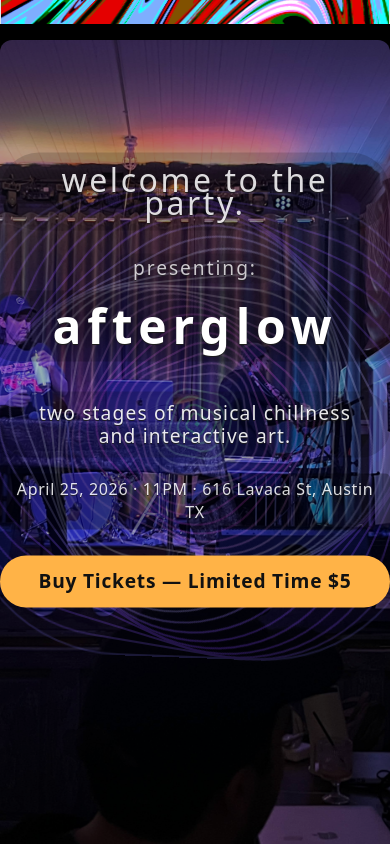
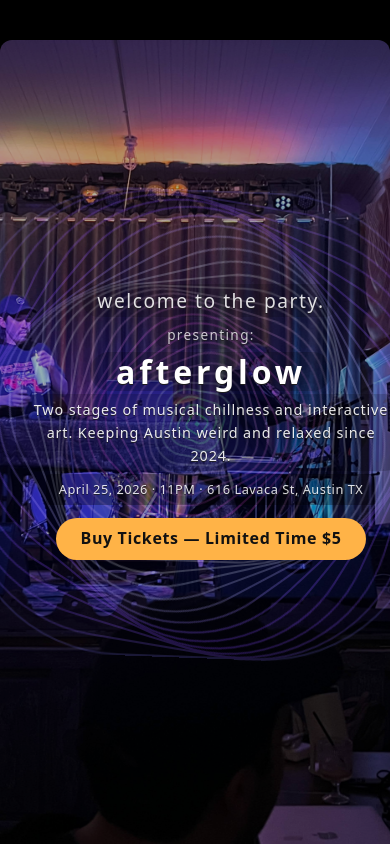
Before and after one commit to JMD1986/afterGlow, a React (Vite) app: page /#/eventInfo in a window 390 px wide. Shown: the top 844 px of the page. Built offline with nearby package versions, Linux system fonts and the light colour scheme.

Commit message:
adjusting mobile views

```diff
--- a/src/App.css
+++ b/src/App.css
@@ -4,7 +4,7 @@
   align-items: center;
   justify-content: center;
   min-height: 100dvh;
-  padding: 24px;
+  padding: 0;
   text-align: center;
   box-sizing: border-box;
 }
--- a/src/components/EventInfo.css
+++ b/src/components/EventInfo.css
@@ -58,7 +58,7 @@
 /* ── hero image full viewport ── */
 .event-hero-image-container {
   position: relative;
-  width: 100vw;
+  width: 100%;
   height: 100vh;
   min-height: 100svh;
   overflow: hidden;
@@ -66,11 +66,10 @@
   align-items: flex-end;
   justify-content: center;
   background: #000;
-  margin-top: -24px;
 }
 
 .event-hero-image {
-  width: 100vw;
+  width: 100%;
   height: 100vh;
   min-height: 100svh;
   object-fit: cover;
@@ -95,17 +94,17 @@
 
 .event-hero-welcome {
   position: absolute;
-  left: 50%;
-  top: 45%;
-  transform: translate(-50%, -50%);
+  inset: 0;
   z-index: 3;
-  width: 100vw;
+  width: 100%;
   text-align: center;
   pointer-events: none;
   display: flex;
   flex-direction: column;
   align-items: center;
-  gap: 0.4em;
+  justify-content: center;
+  gap: 0.2em;
+  padding: 1em;
 }
 
 .event-hero-welcome span {
@@ -117,8 +116,8 @@
   text-shadow: 0 2px 16px rgba(0,0,0,0.45), 0 1px 0 #222;
   background: rgba(0,0,0,0.18);
   border-radius: 1.5em;
-  padding: 0.5em 1.5em;
-  margin-bottom: 0.5em;
+  padding: 0.3em 1.2em;
+  margin-bottom: 0;
   pointer-events: auto;
 }
 
@@ -466,3 +465,48 @@
     padding: 0.7em 2.5em;
   }
 }
+
+/* ── small screens (375px and below) ── */
+@media (max-width: 400px) {
+  .event-hero-welcome span {
+    font-size: 1.4rem;
+    padding: 0.25em 0.8em;
+  }
+
+  .hero-welcome-line {
+    font-size: 1.2rem !important;
+  }
+
+  .hero-presenting {
+    font-size: 0.85rem !important;
+  }
+
+  .hero-title {
+    font-size: 2rem !important;
+  }
+
+  .hero-subtitle {
+    font-size: 0.9rem !important;
+  }
+
+  .hero-details {
+    font-size: 0.8rem !important;
+  }
+
+  .hero-byob {
+    font-size: 1rem !important;
+  }
+
+  .hero-cta {
+    font-size: 1rem;
+    padding: 0.6em 1.5em;
+  }
+
+  .event-section-text p {
+    font-size: 1.1rem;
+  }
+
+  .event-section-text h2 {
+    font-size: 1.5rem;
+  }
+}
--- a/src/components/EventInfo.tsx
+++ b/src/components/EventInfo.tsx
@@ -201,7 +201,7 @@ export default function EventInfo() {
           <span className="hero-presenting">presenting:</span>
           <span className="hero-title">afterglow</span>
           <span className="hero-subtitle">
-            two stages of musical chillness and interactive art.
+            Two stages of musical chillness and interactive art. Keeping Austin weird and relaxed since 2024.
           </span>
           {/* <span className="hero-byob">
             BYOB
--- a/src/index.css
+++ b/src/index.css
@@ -52,6 +52,7 @@
 
 body {
   margin: 0;
+  overflow-x: hidden;
 }
 
 #root {
```
